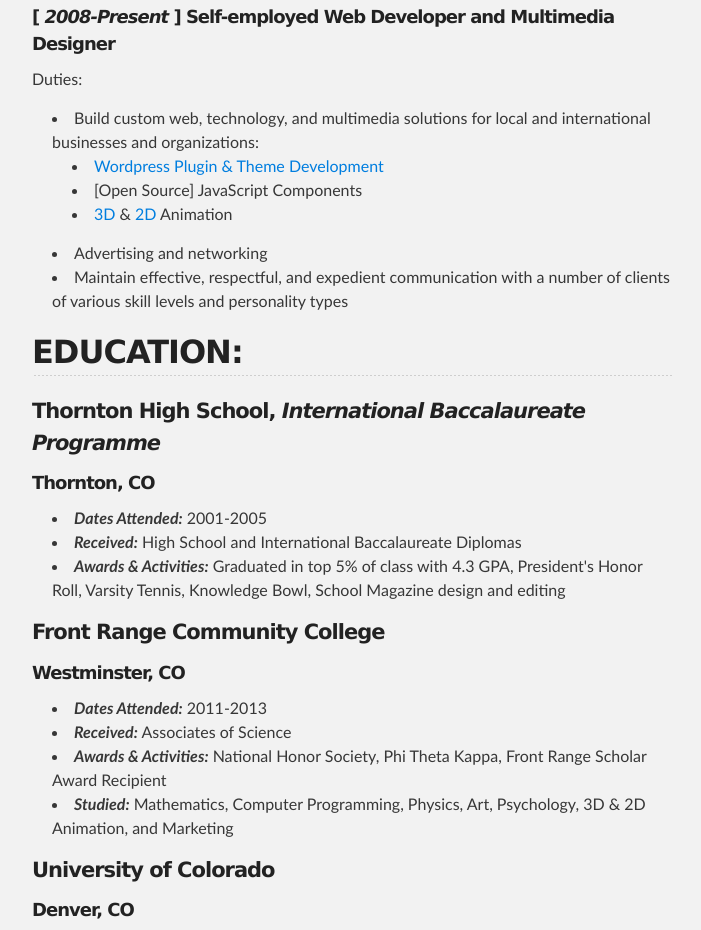
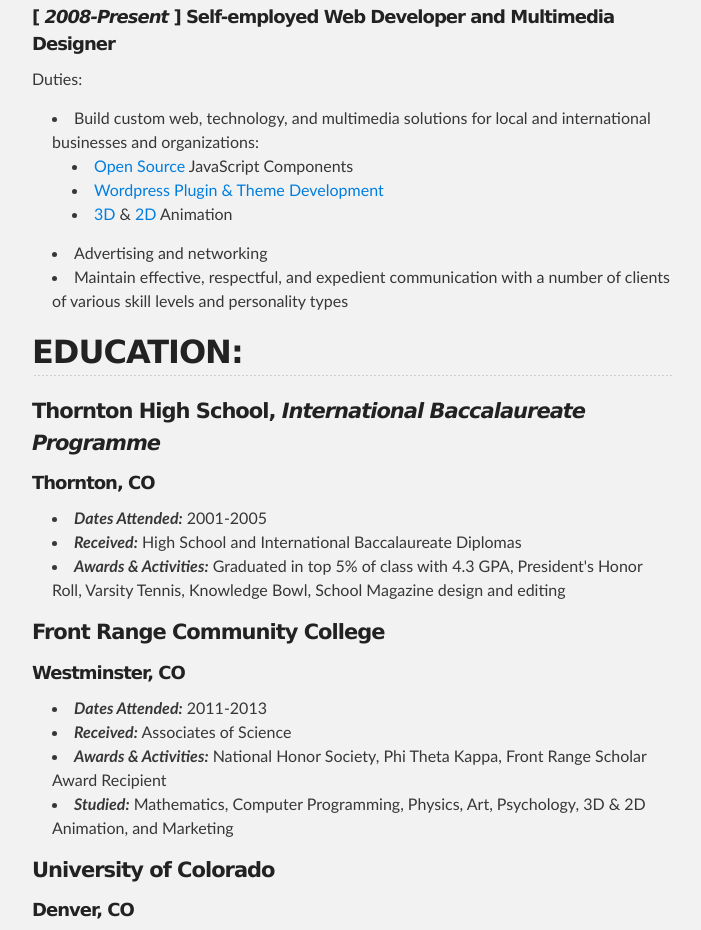
Before and after one commit to 6eDesign/resume, a plain HTML site: page index.html in a window 1280 px wide. Shown: the part 1852-2782 px from the top of the page, without its empty margins (288-989 px from the left). Drawn offline with Linux system fonts and the light colour scheme.

```diff
--- a/index.html
+++ b/index.html
@@ -114,8 +114,9 @@
 <li>Build custom web, technology, and multimedia solutions for local and international businesses and organizations:
 
 <ul>
+<li>
+<a href="http://6edesign.github.io/JSONTable/">Open Source</a> JavaScript Components</li>
 <li><a href="http://www.customweddingshoe.com">Wordpress Plugin &amp; Theme Development</a></li>
-<li>[Open Source] JavaScript Components</li>
 <li>
 <a href="http://www.youtube.com/watch?v=CEm66WYXbOw">3D</a> &amp; <a href="http://www.youtube.com/watch?v=_rIlN0bZEBg">2D</a> Animation</li>
 </ul>
```
Also changed, not shown: params.json (+1 -1 lines).
